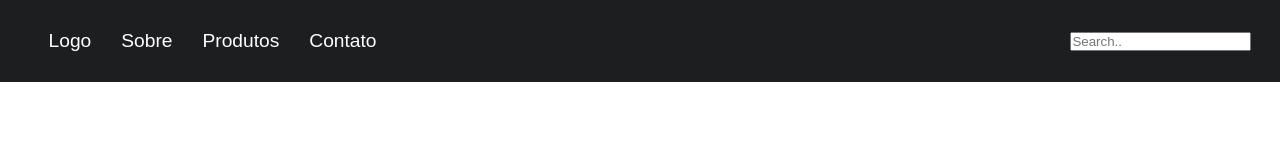
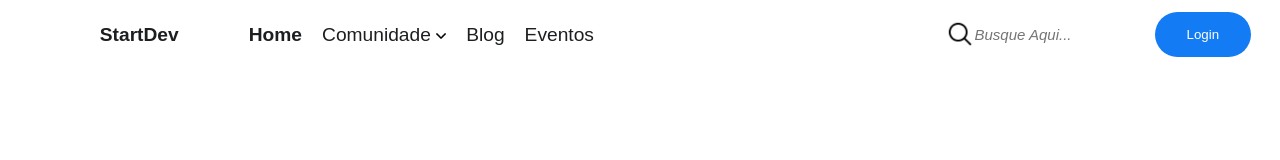
Before and after one commit to YuriGochi/HTML-CSS, a plain HTML site: page index.html in a window 1280 px wide. Drawn offline with Linux system fonts and the light colour scheme.

Commit message:
Header positions complete

```diff
--- a/index.html
+++ b/index.html
@@ -10,13 +10,26 @@
     <header class="header">
         <nav>
           <ul class="menu">
-            <li><a href="/">Logo</a></li>
-            <li><a href="/">Sobre</a></li>
-            <li><a href="/">Produtos</a></li>
-            <li><a href="/">Contato</a></li>
+            <li class="logoHeader"><a href="/"><b>StartDev</b></a></li>
+            <li><a href="/"><b>Home</b></a></li>
+            <li class="dropdown">
+              <a class="dropLink" href="/">Comunidade <img class="dropSeta" src="/assets/header/seta-para-baixo.png" alt=""></a>
+              <ul class="dropdown-content">
+                <a href="#">Item 1</a>
+                <a href="#">Item 2</a>
+                <a href="#">Item 3</a>
+              </ul>
+            </li>
+            <li><a href="/">Blog</a></li>
+            <li><a href="/">Eventos</a></li>
           </ul>
         </nav>
-        <input class="searchBar" type="text" placeholder="Search..">
+        <div id="divBusca">
+          <img src="/assets/header/lupa.png" id="btnBusca" alt="Buscar"/>
+          <input type="text" id="txtBusca" placeholder="Busque Aqui..."/>
+        </div>
+        <!--<input class="searchBar" type="text" placeholder="Busque aqui...">-->
+        <button class="buttonLogin">Login</button>
     </header>
 </body>
 </html>
--- a/style.css
+++ b/style.css
@@ -16,16 +16,15 @@ body, ul, li, p {
 
 a {
 	text-decoration: none;
-	color: white;
+	color: #1d1e20;
 }
 
 .header {
-	background: #1d1e20;
+	background: #ffffff;
 	display: flex;
 	flex-wrap: wrap;
-	justify-content: space-around;
 	align-items: center;
-	padding: 20px;
+	padding: 8px;
   }
 
   .menu {
@@ -38,9 +37,98 @@ a {
 
   .menu li a {
 	display: block;
-	padding: 10px;
+	padding: 5px;
   }
 
   .searchBar {
-	margin-left: 50em;
+	margin-left: 30em;
   }
+
+  .logoHeader {
+	margin-right: 20px;
+	padding-left: 4em;
+  }
+
+  .logoHeader a {
+	margin-right: 30px;
+  }
+
+  /* Aqui Configuramos o Dropdown Comunidade*/
+
+  .dropSeta {
+	width: 10px;
+	height: 10px;
+  }
+
+  .dropdown {
+	position: relative;
+	display: inline-block;
+  }
+
+  .dropLink {
+	padding: 16px;
+	border: none;
+	cursor: pointer;
+  }
+
+  .dropdown-content {
+	display: none;
+	position: absolute;
+	background-color: #f9f9f9;
+	min-width: 160px;
+	box-shadow: 0px 8px 16px 0px rgba(0,0,0,0.2);
+	z-index: 1;
+  }
+
+
+  .dropdown-content a {
+	color: black;
+	padding: 12px 16px;
+	text-decoration: none;
+	display: block;
+  }
+
+  .dropdown:hover .dropdown-content {
+	display: block;
+  }
+
+  /* Search Bar*/
+
+  #btnBusca {
+	width: 30px;
+	float: left;
+  }
+
+  #divBusca{
+	margin-right: 8px;
+	margin-left: 18em;
+	border: none;
+	background-color: white;
+	border-radius:15px;
+	width:200px;
+  }
+
+  #txtBusca{
+	float:left;
+	background-color:transparent;
+	font-style:italic;
+	font-size:15px;
+	border:none;
+	height:32px;
+	width:160px;
+  }
+
+  /* Botão de login */
+
+  .buttonLogin {
+	border-radius: 2em;
+	background-color: #137bf3;
+	border: none;
+	color: white;
+	padding: 15px 32px;
+	text-align: center;
+	text-decoration: none;
+	display: inline-block;
+	margin: 4px 2px;
+	cursor: pointer;
+  }
```
Also changed, not shown: assets/header/lupa.png (added), assets/header/seta-para-baixo.png (added).
